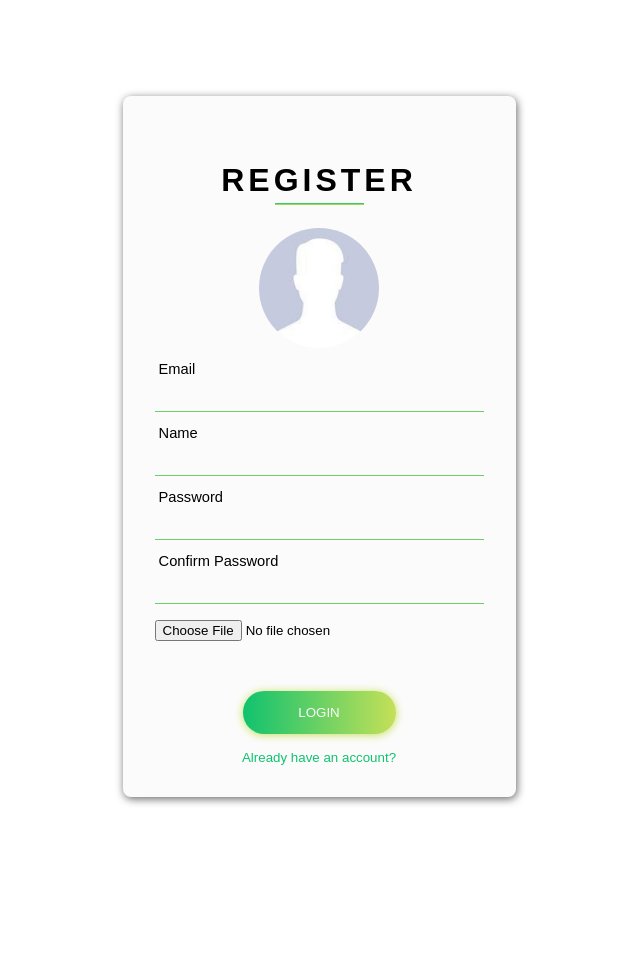
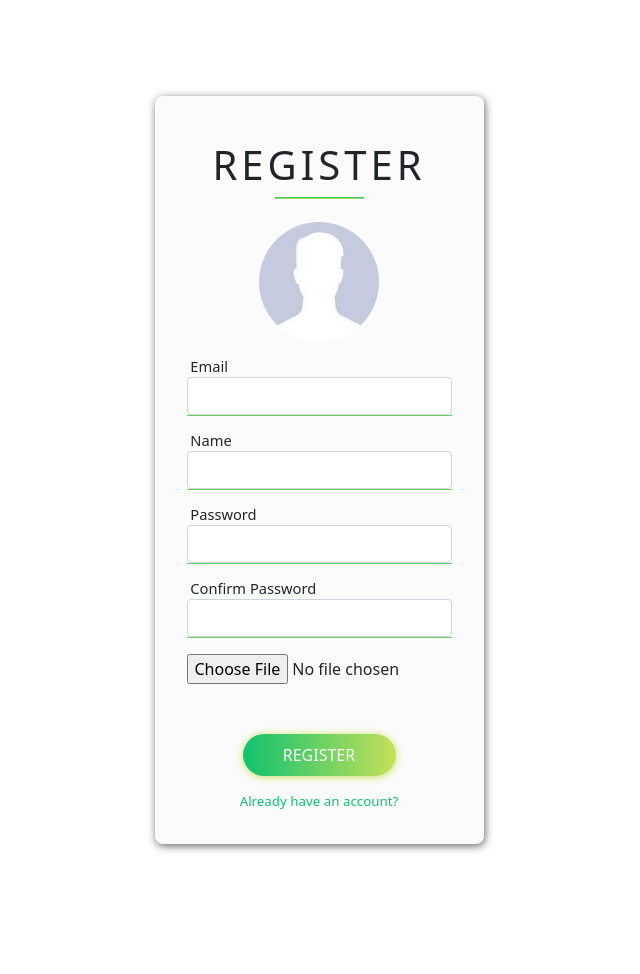
Before and after one commit to admajarois/career-test, a CodeIgniter 4 app: template app/Views/auth/register.php in a window 1280 px wide. Shown: the whole page, without its empty margins (321-961 px from the left). Before the commit the page ends 805 px from the top, so only its background shows below. Run offline with PHP 8.4 and a stand-in for CodeIgniter, Linux system fonts and the light colour scheme; the template is opened without the code that fills it, so the values that code supplies are empty; some libraries are stand-ins or nearby versions.

Commit message:
register function

```diff
--- a/app/Config/Routes.php
+++ b/app/Config/Routes.php
@@ -32,6 +32,8 @@ $routes->setAutoRoute(true);
 // We get a performance increase by specifying the default
 // route since we don't have to scan directories.
 $routes->get('/', 'Home::index');
+$routes->get('/register', 'Register::index');
+$routes->post('/registration', 'Register::registration');
 
 /*
  * --------------------------------------------------------------------
--- a/app/Config/Validation.php
+++ b/app/Config/Validation.php
@@ -24,7 +24,6 @@ class Validation
         FormatRules::class,
         FileRules::class,
         CreditCardRules::class,
-        \Myth\Auth\Authentication\Passwords\ValidationRules::class
     ];
 
     /**
--- a/app/Views/auth/base.php
+++ b/app/Views/auth/base.php
@@ -7,12 +7,14 @@
     <meta name="viewport" content="width=device-width, initial-scale=1.0">
     <title><?= $title; ?></title>
     <link rel="stylesheet" href="/styles/styles.css">
+    <link href="https://cdn.jsdelivr.net/npm/bootstrap@5.1.3/dist/css/bootstrap.min.css" rel="stylesheet" integrity="sha384-1BmE4kWBq78iYhFldvKuhfTAU6auU8tT94WrHftjDbrCEXSU1oBoqyl2QvZ6jIW3" crossorigin="anonymous">
 </head>
 
 <body>
     <main>
         <?= $this->renderSection('content'); ?>
     </main>
+    <script src="https://cdn.jsdelivr.net/npm/bootstrap@5.1.3/dist/js/bootstrap.bundle.min.js" integrity="sha384-ka7Sk0Gln4gmtz2MlQnikT1wXgYsOg+OMhuP+IlRH9sENBO0LRn5q+8nbTov4+1p" crossorigin="anonymous"></script>
 </body>
 
 </html>
--- a/app/Views/auth/login.php
+++ b/app/Views/auth/login.php
@@ -4,7 +4,7 @@
 <div class="card-login">
     <div class="card-login-title">
         <h1>LOGIN</h1>
-        <div class="divider"></div>
+        <div class="underline"></div>
     </div>
     <form action="" method="post" class="form-login">
         <label for="email">&nbsp;Email</label>
@@ -15,7 +15,7 @@
         <div class="form-divider"></div>
         <a href="#" class="forgot-password">Forgot password?</a>
         <input type="submit" value="LOGIN" name="submit" id="submit-btn" />
-        <a href="/auth/registerPage" class="signup">Don't have account yet?</a>
+        <a href="/register" class="signup">Don't have account yet?</a>
     </form>
 </div>
 <?= $this->endSection(); ?>
--- a/app/Views/auth/register.php
+++ b/app/Views/auth/register.php
@@ -1,30 +1,36 @@
 <?= $this->extend('auth/base'); ?>
 
 <?= $this->section('content'); ?>
+<?php if (!empty(session()->getFlashdata('error'))) : ?>
+    <div class="alert alert-danger" id="liveAlertPlaceholder" role="alert">
+        <?= session()->getFlashdata('error'); ?>
+    </div>
+<?php endif; ?>
 <div class="card-login">
     <div class="card-login-title">
         <h1>REGISTER</h1>
-        <div class="divider"></div>
+        <div class="underline"></div>
     </div>
-    <form action="" method="post" class="form-login">
+    <form action="<?= base_url('/registration'); ?>" method="post" class="form-login">
+        <?= csrf_field(); ?>
         <div class="img-profile">
             <img src="/images/profile.jpg" alt="">
         </div>
         <label for="email">&nbsp;Email</label>
-        <input type="email" id="email" name="email" class="form-control" required>
+        <input type="email" id="email" name="email" class="form-control">
         <div class="form-divider"></div>
         <label for="name">&nbsp;Name</label>
-        <input type="text" id="name" name="name" class="form-control" required>
+        <input type="text" id="name" name="name" class="form-control">
         <div class="form-divider"></div>
         <label for="password">&nbsp;Password</label>
-        <input type="password" id="password" class="form-control" name="password" required>
+        <input type="password" id="password" class="form-control" name="password">
         <div class="form-divider"></div>
         <label for="confirm_password">&nbsp;Confirm Password</label>
-        <input type="password" id="confirm_password" class="form-control" name="confirm_password" required>
+        <input type="password" id="confirm_password" class="form-control" name="confirm_password">
         <div class="form-divider"></div>
-        <input type="file" class="form-control-file" name="profile_picture" id="profile_picture">
-        <input type="submit" value="LOGIN" name="submit" id="submit-btn" />
-        <a href="/auth/loginPage" class="signup">Already have an account?</a>
+        <input type="file" class="form-control-file" name="profile_image" id="profile_image">
+        <input type="submit" value="REGISTER" name="submit" id="submit-btn" />
+        <a href="/login" class="signup">Already have an account?</a>
     </form>
 </div>
 <?= $this->endSection(); ?>
--- a/composer.json
+++ b/composer.json
@@ -8,8 +8,7 @@
     "prefer-stable": true,
     "require": {
         "php": "^7.3 || ^8.0",
-        "codeigniter4/framework": "^4",
-        "myth/auth": "^1.0"
+        "codeigniter4/framework": "^4"
     },
     "require-dev": {
         "fakerphp/faker": "^1.9",
--- a/public/styles/styles.css
+++ b/public/styles/styles.css
@@ -35,11 +35,11 @@ main {
   text-align: center;
 }
 
-.divider {
+.underline {
   background: -webkit-gradient(linear, left top, left bottom, from(#10c26f), to(#c5e058));
   background: linear-gradient(to bottom, #10c26f, #c5e058);
   height: 2px;
-  margin: -1.1rem auto 0 auto;
+  margin: 0.1rem auto 0 auto;
   width: 89px;
 }
 
@@ -132,14 +132,6 @@ label {
   width: 100%;
 }
 
-.form-control {
-  background: #fbfbfb;
-  border: none;
-  outline: none;
-  padding: 14px 0 0 0;
-  height: 20px;
-}
-
 .form-control-file {
   margin: 1rem 0 0 0;
   cursor: pointer;
--- a/public/styles/styles.scss
+++ b/public/styles/styles.scss
@@ -42,10 +42,10 @@ main {
   text-align: center;
 }
 
-.divider {
+.underline {
   @include gradient($primaryColor, $secondaryColor, vertical);
   height: 2px;
-  margin: -1.1rem auto 0 auto;
+  margin: 0.1rem auto 0 auto;
   width: 89px;
 }
 
@@ -111,13 +111,13 @@ label {
     height: 1px;
     width: 100%;
   }
-  &-control {
-    background: $whiteColor;
-    border: none;
-    outline: none;
-    padding: 14px 0 0 0;
-    height: 20px;
-  }
+  // &-control {
+  //   @include gradient($primaryColor, $secondaryColor, vertical);
+  //   color: $whiteColor;
+  //   border: none;
+  //   outline: none;
+  //   padding: 14px 0 0 0;
+  // }
   &-control-file {
     margin: 1rem 0 0 0;
     cursor: pointer;
```
Also changed, not shown: app/Controllers/Register.php (+72 -0 lines), app/Models/UsersModel.php (added, +13 -0 lines), 2 other files.
